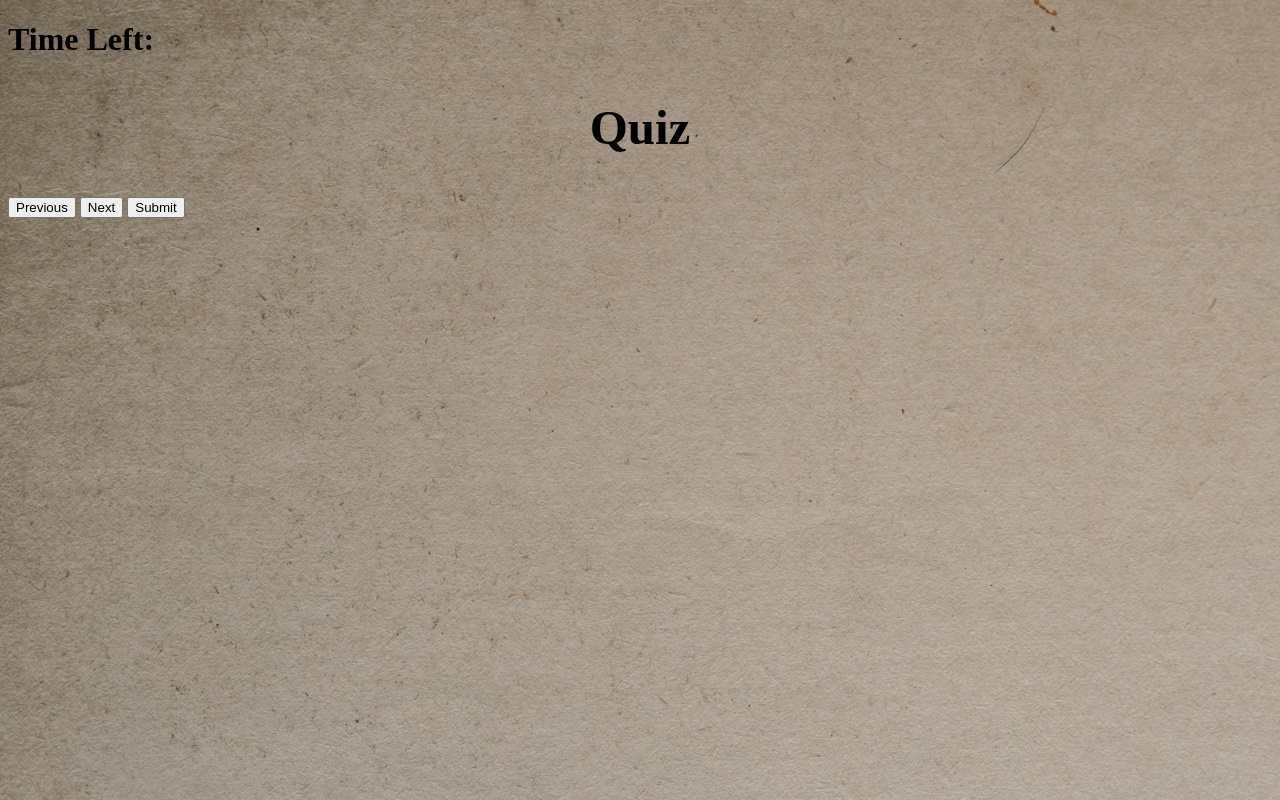
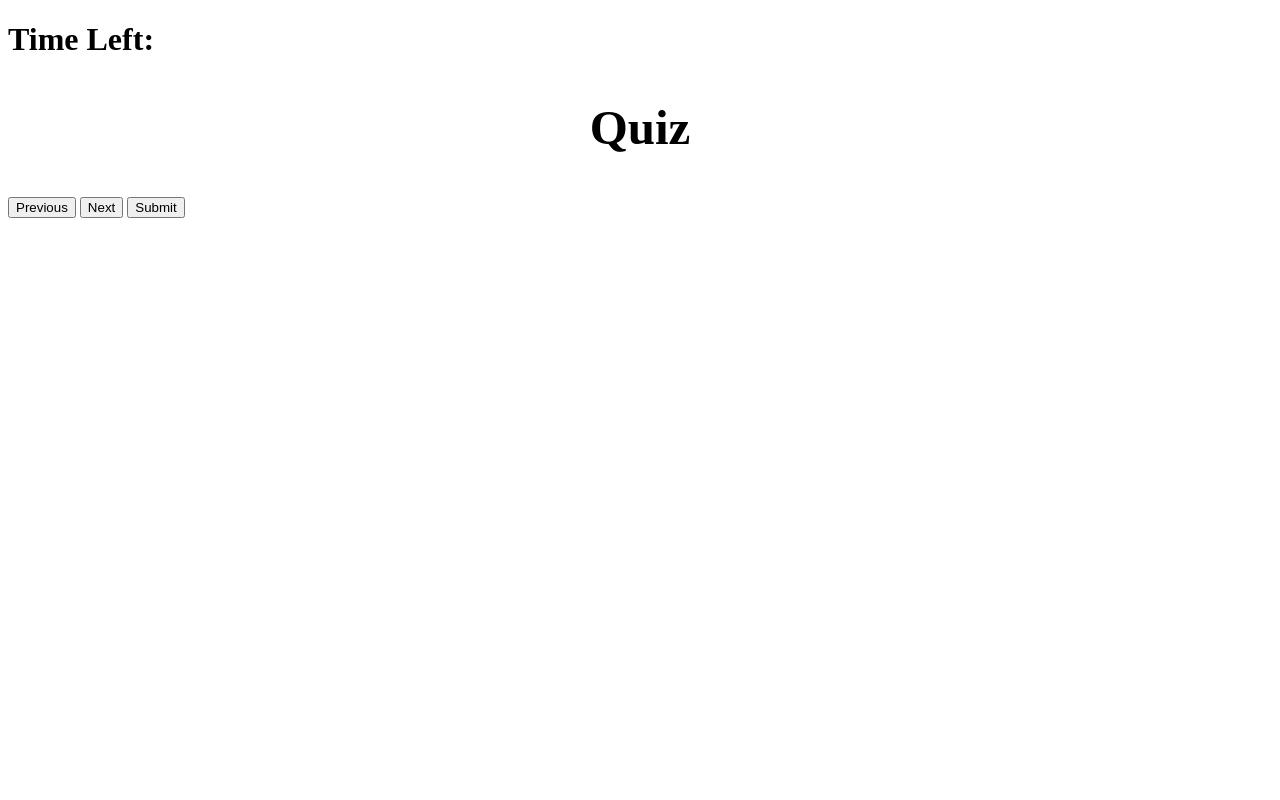
Before and after one commit to Sridev-97/quiz, a plain HTML site: page pages/quiz.html in a window 1280 px wide. Drawn offline with Linux system fonts and the light colour scheme.

Commit message:
background changes

```diff
--- a/pages/quiz.html
+++ b/pages/quiz.html
@@ -3,11 +3,7 @@
 <head>
     <meta charset="UTF-8">
     <meta name="viewport" content="width=device-width, initial-scale=1.0">
-    <style>
-        body{
-            background: url(./img/backround.jpg);
-        }
-    </style>
+
 </head>
 <body>
     <div id="time">
--- a/style.css
+++ b/style.css
@@ -5,7 +5,7 @@
 
 body {
     font-family: 'Montserrat Alternates';
-    background: url(./images/bg-3.jpg);
+    background: url(./images/answer.jpg);
     display: flex;
     justify-content: center;
 }
@@ -134,6 +134,7 @@ body {
     outline: none;
     text-align: center;
     user-select: none;
+    background-color: #66afe9;
 }
 
 #button-container #submit {
@@ -153,6 +154,7 @@ button {
     font-weight: bold;
     border-radius: 30px;
     border: none;
+    background-color: #66afe9;
 }
 
 
```
Also changed, not shown: pages/answer.html (+0 -5 lines), pages/img/answer.jpg (deleted), pages/img/backround.jpg (deleted).
